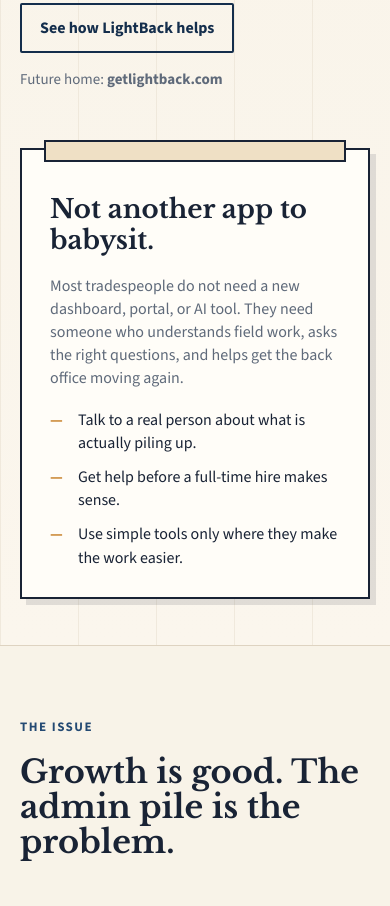
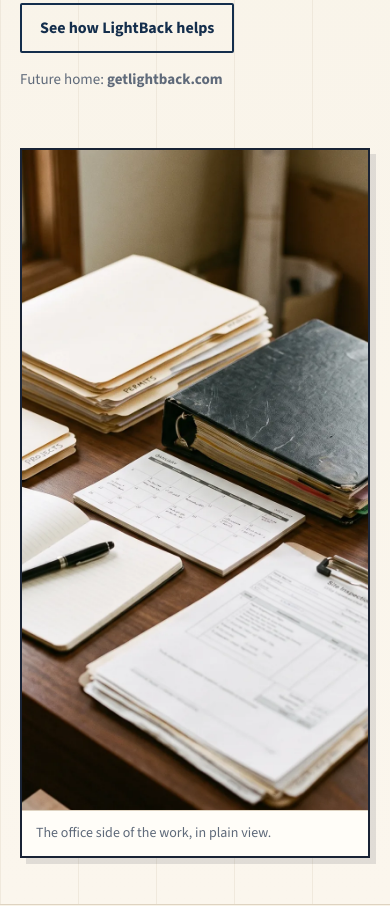
Before and after one commit to secondkeith/lightback-consulting, a plain HTML site: page index.html in a window 390 px wide. Shown: the part 698-1604 px from the top of the page. Drawn offline with nearby package versions, Linux system fonts and the light colour scheme.

Commit message:
Add contextual visuals to LightBack landing page

```diff
--- a/index.html
+++ b/index.html
@@ -171,6 +171,37 @@
     .hero-actions { display: flex; align-items: center; gap: 14px; flex-wrap: wrap; }
     .small-note { margin-top: 16px; color: var(--muted); font-size: 15px; }
 
+    .hero-visual { display: grid; gap: 22px; }
+    .hero-photo img { aspect-ratio: 4 / 5; max-height: 660px; }
+
+    .image-card {
+      margin: 0;
+      border: 2px solid var(--ink);
+      background: var(--paper-2);
+      box-shadow: 10px 10px 0 rgba(25,35,53,.12);
+      overflow: hidden;
+    }
+    .image-card img {
+      display: block;
+      width: 100%;
+      aspect-ratio: 4 / 3;
+      object-fit: cover;
+    }
+    .image-card.square img { aspect-ratio: 1 / 1; }
+    .image-card.wide img { aspect-ratio: 16 / 9; }
+    .image-card figcaption {
+      padding: 12px 14px;
+      border-top: 1px solid var(--line);
+      color: var(--muted);
+      font-size: 14px;
+      background: var(--paper-2);
+    }
+
+    .section-visual { margin-top: 28px; }
+    .services .image-card { border-color: rgba(255,255,255,.72); box-shadow: 10px 10px 0 rgba(0,0,0,.18); }
+    .services .image-card figcaption { background: rgba(255,255,255,.08); border-top-color: rgba(255,255,255,.22); color: rgba(255,255,255,.72); }
+    .solution-visual { margin: 4px 0 30px; max-width: 820px; }
+
     .brief-card {
       border: 2px solid var(--ink);
       background: var(--paper-2);
@@ -298,7 +329,7 @@
       .hero-layout, .split, .cta-box { grid-template-columns: 1fr; }
       .row, .service-line { grid-template-columns: 1fr; gap: 10px; }
       .service-line .label { order: -1; }
-      .brief-card { box-shadow: 6px 6px 0 rgba(25,35,53,.12); }
+      .brief-card, .image-card { box-shadow: 6px 6px 0 rgba(25,35,53,.12); }
     }
   </style>
 </head>
@@ -339,23 +370,26 @@
           <div class="small-note">Future home: <strong>getlightback.com</strong></div>
         </div>
 
-        <aside class="brief-card" aria-label="LightBack fit summary">
-          <h2>Not another app to babysit.</h2>
-          <p>Most tradespeople do not need a new dashboard, portal, or AI tool. They need someone who understands field work, asks the right questions, and helps get the back office moving again.</p>
-          <ul class="brief-list">
-            <li>Talk to a real person about what is actually piling up.</li>
-            <li>Get help before a full-time hire makes sense.</li>
-            <li>Use simple tools only where they make the work easier.</li>
-          </ul>
+        <aside class="hero-visual" aria-label="Contractor office paperwork visual">
+          <figure class="image-card hero-photo">
+            <img src="assets/images/hero-paperwork.webp" alt="Contractor paperwork, permits, folders, a calendar, and a calculator on a desk." width="1500" height="1500" />
+            <figcaption>The office side of the work, in plain view.</figcaption>
+          </figure>
         </aside>
       </div>
     </section>
 
     <section id="problem">
       <div class="container split">
+        <div>
           <div class="section-head">
             <div class="kicker">The issue</div>
             <h2>Growth is good. The admin pile is the problem.</h2>
+          </div>
+          <figure class="image-card section-visual">
+            <img src="assets/images/software-friction.webp" alt="Receipts, sticky notes, a phone, and a laptop spread across a contractor's desk." width="1500" height="1120" />
+            <figcaption>When every note, receipt, and follow-up lives in a different place.</figcaption>
+          </figure>
         </div>
         <div>
           <p class="problem-copy">A single electrician, plumber, HVAC tech, or handyman earns money in the field. But as the calls, jobs, invoices, and customer follow-ups grow, the office work starts competing with billable work.</p>
@@ -385,6 +419,11 @@
           <p>Start with a conversation. Find what is costing time. Clean it up. Put simple routines in place so the owner can stay in the field.</p>
         </div>
 
+        <figure class="image-card wide solution-visual">
+          <img src="assets/images/talk-it-through.webp" alt="Two people reviewing a job schedule and paperwork together at a desk." width="1500" height="1006" />
+          <figcaption>A real conversation comes before any system.</figcaption>
+        </figure>
+
         <div class="services-grid">
           <article class="service-line">
             <h3>Talk it through</h3>
@@ -407,10 +446,16 @@
 
     <section id="use-cases">
       <div class="container split">
+        <div>
           <div class="section-head">
             <div class="kicker">Use cases</div>
             <h2>Where LightBack fits.</h2>
             <p>Clean, practical support for the moments when growth starts creating office drag.</p>
+          </div>
+          <figure class="image-card section-visual">
+            <img src="assets/images/organized-folders.webp" alt="Contractor paperwork sorted into labeled folders for estimates, invoices, permits, receipts, and job notes." width="1500" height="1120" />
+            <figcaption>Less hunting. More knowing where things are.</figcaption>
+          </figure>
         </div>
         <div class="rows" aria-label="LightBack use cases">
           <div class="row">
@@ -444,6 +489,9 @@
     <section id="about">
       <div class="container split">
         <div class="about-card">
+          <figure class="image-card" style="box-shadow:none; margin-bottom:22px;">
+            <img src="assets/images/founder-desk.webp" alt="Organized office documents, job notes, invoices, and contractor paperwork on a wooden desk." width="1500" height="1120" />
+          </figure>
           <h3>Courtney Kirkpatrick</h3>
           <p>Cocoa, Florida</p>
           <p>Trade-business office experience, paralegal education, and a careful approach to documents, deadlines, records, and follow-through.</p>
```
Also changed, not shown: assets/images/after-hours-table.webp (added), assets/images/founder-desk.webp (added), assets/images/hero-paperwork.webp (added), assets/images/organized-folders.webp (added), assets/images/software-friction.webp (added), assets/images/talk-it-through.webp (added), assets/images/truck-paperwork.webp (added). Lines whose indentation alone changed are shown as unchanged.
